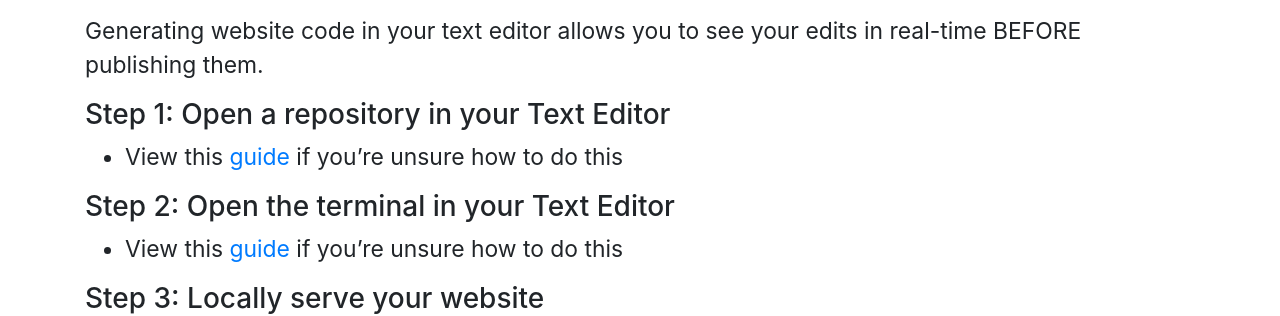
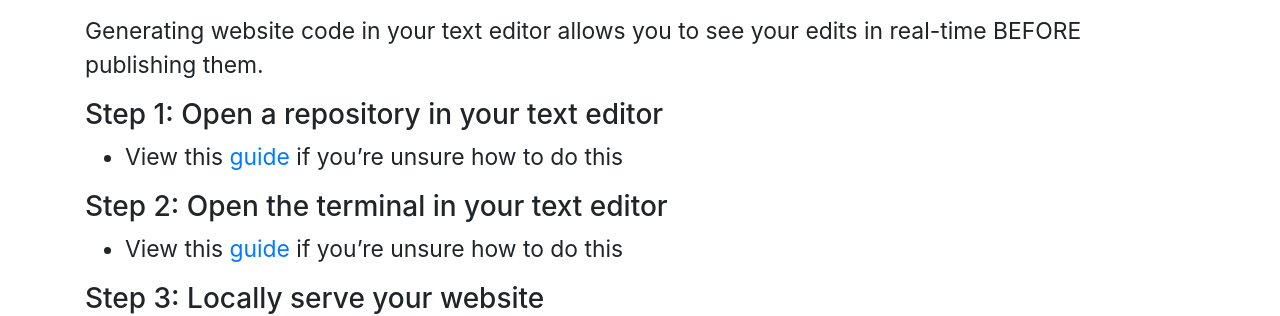
Before and after one commit to lib-static/howto, a Jekyll site: the page built from howtos/generatingsite.md, in a window 1280 px wide and 900 px high, scrolled down 311 px. Shown: the part 163-479 px from the top of the window. Built offline with Jekyll 4.4.1, drawn with Linux system fonts in a browser that asks for light colours.

Commit message:
update capitalization

```diff
--- a/howtos/generatingsite.md
+++ b/howtos/generatingsite.md
@@ -15,11 +15,11 @@ title: How To Generate your Site from Your Text Editor
 
 Generating website code in your text editor allows you to see your edits in real-time BEFORE publishing them.
 
-### Step 1: Open a repository in your Text Editor
+### Step 1: Open a repository in your text editor
 
 - View this [guide](openrepointexteditor.html) if you're unsure how to do this
 
-### Step 2: Open the terminal in your Text Editor
+### Step 2: Open the terminal in your text editor
 
 - View this [guide](openterminalwindows.html) if you're unsure how to do this
 
```
